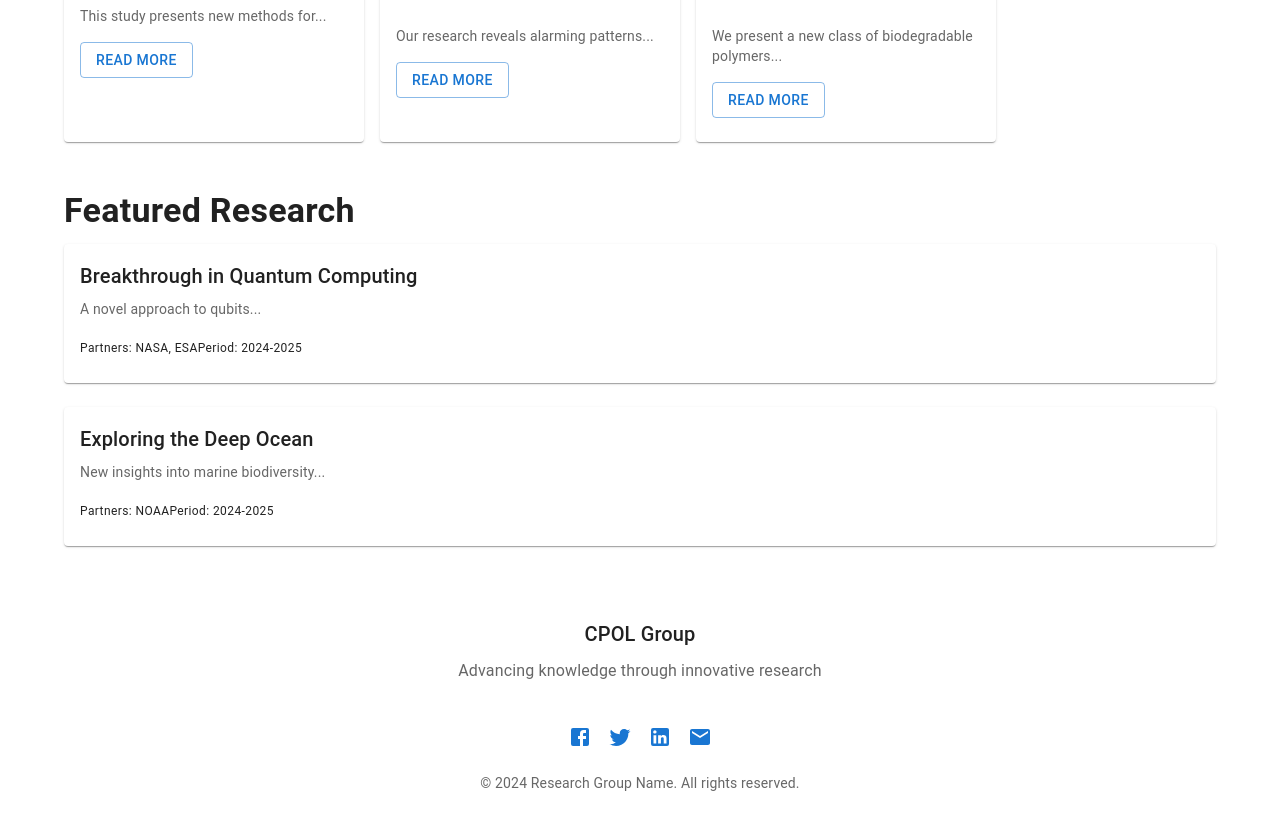
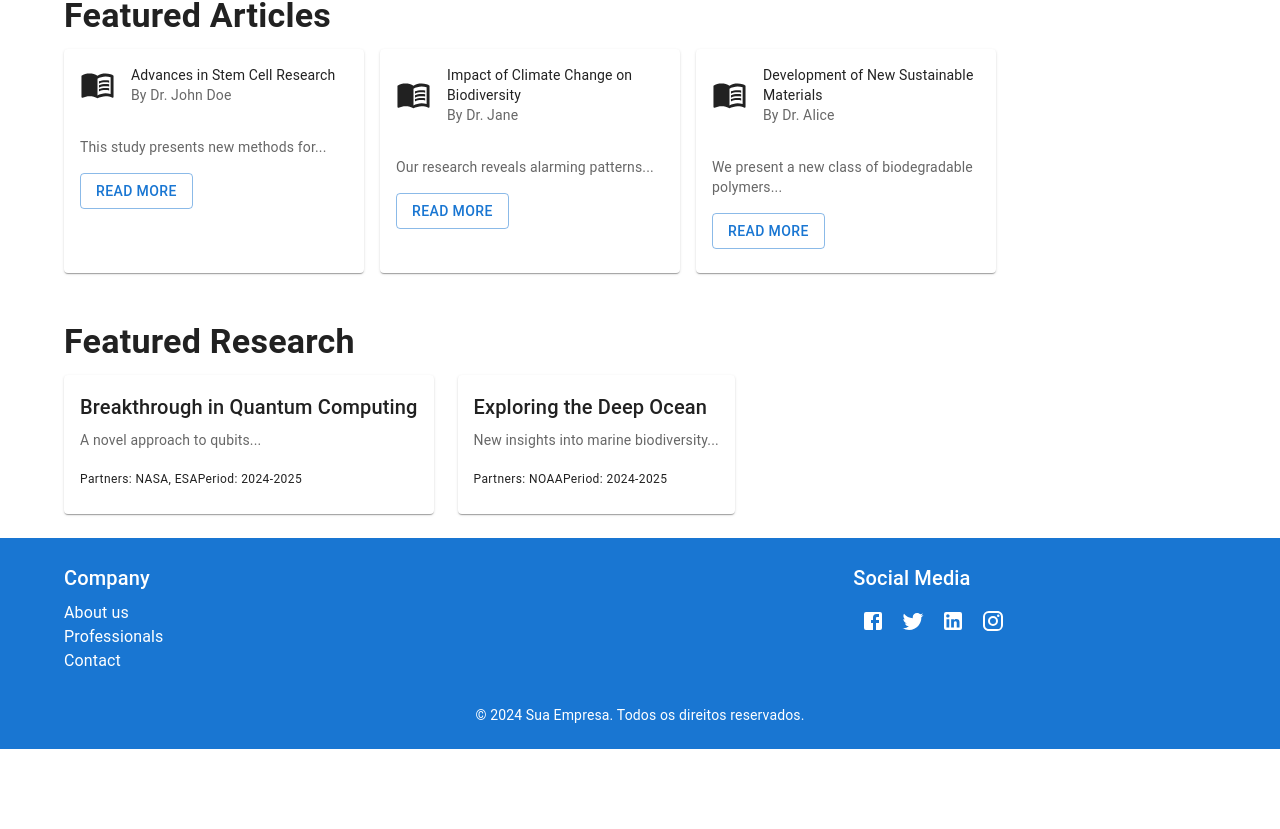
Before and after one commit to ozielsilveira/lp-cepol, a React (Vite) app: page / in a window 1280 px wide. Shown: the part 441-1270 px from the top of the page. After the commit the page ends 1190 px from the top, so only its background shows below. Built offline with nearby package versions, Linux system fonts and the light colour scheme.

Commit message:
feat: home, footer, fonts and theme
Signed-off-by: vitor.penteado <vitorpente19@gmail.com>

```diff
--- a/src/App.tsx
+++ b/src/App.tsx
@@ -5,6 +5,7 @@ import CssBaseline from "@mui/material/CssBaseline";
 import Header from "./components/header";
 import { routes } from "./routes/routes";
 import { Footer } from "./components/footers";
+import { Box } from "@mui/material";
 
 // Criação do tema Material-UI
 const theme = createTheme();
@@ -14,11 +15,17 @@ const AppRoutes: React.FC = () => {
   const element = useRoutes(routes);
 
   return (
-    <>
+    <Box
+      sx={{
+        display: "flex",
+        flexDirection: "column",
+        minHeight: "100vh",
+      }}
+    >
       <Header />
       {element}
       <Footer />
-    </>
+    </Box>
   );
 };
 
--- a/src/components/footers.tsx
+++ b/src/components/footers.tsx
@@ -1,65 +1,115 @@
 import React from "react";
-import { Box, Container, Typography, Link, IconButton } from "@mui/material";
-import { Facebook, Twitter, LinkedIn, Email } from "@mui/icons-material";
+import {
+  Box,
+  Typography,
+  Link,
+  IconButton,
+  Grid,
+  Container,
+} from "@mui/material";
+import { Facebook, Twitter, LinkedIn, Instagram } from "@mui/icons-material";
 
 export const Footer: React.FC = () => {
   return (
-    <Box component="footer" sx={{ bgcolor: "background.paper", py: 6 }}>
+    <Box
+      component="footer"
+      sx={{
+        bgcolor: "primary.main",
+        color: "white",
+        py: 3,
+      }}
+    >
       <Container maxWidth="lg">
-        <Typography variant="h6" align="center" gutterBottom>
-          CPOL Group
+        {/* Links Navegáveis */}
+        <Grid container spacing={4}>
+          <Grid item xs={12} sm={4}>
+            <Typography variant="h6" gutterBottom>
+              Company
             </Typography>
-        <Typography
-          variant="subtitle1"
-          align="center"
-          color="text.secondary"
-          component="p"
-        >
-          Advancing knowledge through innovative research
+            <Box>
+              <Link href="/about" color="inherit" underline="hover">
+                About us
+              </Link>
+            </Box>
+            <Box>
+              <Link href="/professionals" color="inherit" underline="hover">
+                Professionals
+              </Link>
+            </Box>
+            <Box>
+              <Link href="/contact" color="inherit" underline="hover">
+                Contact
+              </Link>
+            </Box>
+          </Grid>
+          <Grid item xs={12} sm={4}>
+            {/* <Typography variant="h6" gutterBottom>
+              Ajuda
             </Typography>
-        <Box sx={{ mt: 4, mb: 2, display: "flex", justifyContent: "center" }}>
+            <Box>
+              <Link href="/faq" color="inherit" underline="hover">
+                FAQ
+              </Link>
+            </Box>
+            <Box>
+              <Link href="/support" color="inherit" underline="hover">
+                Suporte
+              </Link>
+            </Box>
+            <Box>
+              <Link href="/terms" color="inherit" underline="hover">
+                Termos de Serviço
+              </Link>
+            </Box> */}
+          </Grid>
+          <Grid item xs={12} sm={4}>
+            <Typography variant="h6" gutterBottom>
+              Social Media
+            </Typography>
+            <Box>
               <IconButton
-            aria-label="Facebook"
-            color="primary"
-            component={Link}
-            href="#"
+                href="https://facebook.com"
                 target="_blank"
                 rel="noopener noreferrer"
+                color="inherit"
               >
                 <Facebook />
               </IconButton>
               <IconButton
-            aria-label="Twitter"
-            color="primary"
-            component={Link}
-            href="#"
+                href="https://twitter.com"
                 target="_blank"
                 rel="noopener noreferrer"
+                color="inherit"
               >
                 <Twitter />
               </IconButton>
               <IconButton
-            aria-label="LinkedIn"
-            color="primary"
-            component={Link}
-            href="#"
+                href="https://linkedin.com"
                 target="_blank"
                 rel="noopener noreferrer"
+                color="inherit"
               >
                 <LinkedIn />
               </IconButton>
               <IconButton
-            aria-label="Email"
-            color="primary"
-            component={Link}
-            href="mailto:contact@researchgroup.com"
+                href="https://instagram.com"
+                target="_blank"
+                rel="noopener noreferrer"
+                color="inherit"
               >
-            <Email />
+                <Instagram />
               </IconButton>
             </Box>
-        <Typography variant="body2" color="text.secondary" align="center">
-          © {new Date().getFullYear()} Research Group Name. All rights reserved.
+          </Grid>
+        </Grid>
+
+        {/* Direitos Autorais */}
+        <Box sx={{ mt: 4, textAlign: "center" }}>
+          <Typography variant="body2" color="inherit">
+            © {new Date().getFullYear()} Sua Empresa. Todos os direitos
+            reservados.
           </Typography>
+        </Box>
       </Container>
     </Box>
   );
--- /dev/null
+++ b/src/components/themeSwitcher.tsx
@@ -0,0 +1,18 @@
+import React from "react";
+import { IconButton, Tooltip } from "@mui/material";
+import { Brightness4, Brightness7 } from "@mui/icons-material";
+import { useThemeMode } from "../themes/ThemeProvider";
+
+const ThemeSwitcher: React.FC = () => {
+  const { mode, toggleTheme } = useThemeMode();
+
+  return (
+    <Tooltip title="Toggle Theme">
+      <IconButton onClick={toggleTheme} color="inherit">
+        {mode === "light" ? <Brightness4 /> : <Brightness7 />}
+      </IconButton>
+    </Tooltip>
+  );
+};
+
+export default ThemeSwitcher;
--- a/src/index.css
+++ b/src/index.css
@@ -66,3 +66,21 @@ button:focus-visible {
     background-color: #f9f9f9;
   }
 } */
+@font-face {
+  font-family: "Geist Sans";
+  src: url("/fonts/GeistVF.woff") format("woff");
+  font-weight: 100 900;
+  font-style: normal;
+}
+
+@font-face {
+  font-family: "Geist Mono";
+  src: url("/fonts/GeistMonoVF.woff") format("woff");
+  font-weight: 100 900;
+  font-style: normal;
+}
+
+:root {
+  --font-geist-sans: "Geist Sans", sans-serif;
+  --font-geist-mono: "Geist Mono", monospace;
+}
--- a/src/pages/articles.tsx
+++ b/src/pages/articles.tsx
@@ -1,5 +1,5 @@
-import { Button, Container, Grid } from "@mui/material";
-import { Card, CardContent, CardHeader, CardTitle } from "@mui/material";
+import { Container, Grid } from "@mui/material";
+import { Card, CardContent } from "@mui/material";
 import MenuBookIcon from "@mui/icons-material/MenuBook";
 // import { BookOpen } from "@mui/icons-material";
 
--- a/src/pages/home.tsx
+++ b/src/pages/home.tsx
@@ -100,13 +100,14 @@ export function Home() {
                   variant="outlined"
                   placeholder="Search research..."
                   fullWidth
+                  sx={{ borderRadius: "15px" }}
                 />
                 <Button variant="contained" startIcon={<SearchIcon />}>
                   Search
                 </Button>
               </Box>
             </Box>
-            <image href={mainImg} width={300} height={300} />
+            <Box component={"image"} href={mainImg} width={300} height={300} />
           </Box>
 
           {/* Articles */}
@@ -146,7 +147,7 @@ export function Home() {
           >
             Featured Research
           </Typography>
-          <Box sx={{ display: "flex", flexDirection: "column", gap: 3 }}>
+          <Box sx={{ display: "flex", flexDirection: "row", gap: 3 }}>
             {researchs.map((research) => (
               <Card key={research.id}>
                 <CardContent>
--- a/src/pages/research.tsx
+++ b/src/pages/research.tsx
@@ -1,16 +1,74 @@
 import React from "react";
-import { Container, Typography } from "@mui/material";
+import {
+  Box,
+  Card,
+  CardContent,
+  CardHeader,
+  Container,
+  Grid,
+  Typography,
+} from "@mui/material";
 
 export const Research: React.FC = () => {
+  const researchs = [
+    {
+      id: 1,
+      title: "Development of Next-Generation Vaccines",
+      description: "We are working on a revolutionary approach...",
+    },
+    {
+      id: 2,
+      title: "Restoration of Degraded Ecosystems",
+      description: "Our team is developing innovative techniques...",
+    },
+    {
+      id: 3,
+      title: "Quantum Materials for Computing",
+      description: "We investigate new materials with quantum properties...",
+    },
+  ];
   return (
     <Container>
-      <Typography variant="h2" component="h1" gutterBottom>
-        Our Research
-      </Typography>
-      <Typography variant="body1">
-        Here you can find information about our ongoing research projects and
-        areas of focus.
-      </Typography>
+      <Box
+        role="tabpanel"
+        hidden={false}
+        id="research-tab"
+        aria-labelledby="research-tab-label"
+        sx={{ py: { xs: 3, md: 6, lg: 8 }, bgcolor: "white" }}
+      >
+        <Box sx={{ textAlign: "center", mb: 4 }}>
+          <Typography
+            variant="h3"
+            component="h2"
+            fontWeight="bold"
+            gutterBottom
+          >
+            Ongoing Research
+          </Typography>
+        </Box>
+        <Grid container spacing={3} justifyContent="center">
+          {researchs.map((research) => (
+            <Grid item xs={12} sm={6} lg={4} key={research.id}>
+              <Card>
+                <CardHeader
+                  // avatar={<AtomIcon style={{ fontSize: "3rem", color: "#1e88e5" }} />}
+                  title={
+                    <Typography variant="h6" component="h3">
+                      {research.title}
+                    </Typography>
+                  }
+                  sx={{ textAlign: "center", pb: 0 }}
+                />
+                <CardContent>
+                  <Typography variant="body2" color="textSecondary">
+                    {research.description}
+                  </Typography>
+                </CardContent>
+              </Card>
+            </Grid>
+          ))}
+        </Grid>
+      </Box>
     </Container>
   );
 };
--- /dev/null
+++ b/src/themes/ThemeProvider.tsx
@@ -0,0 +1,42 @@
+import { ThemeProvider as MuiThemeProvider, CssBaseline } from "@mui/material";
+import React, { createContext, ReactNode, useContext, useState } from "react";
+import { lightTheme } from "./lightTheme";
+import { darkTheme } from "./darkTheme";
+
+type ThemeMode = "light" | "dark";
+
+interface ThemeContextProps {
+  mode: ThemeMode;
+  toggleTheme: () => void;
+}
+
+const ThemeContext = createContext<ThemeContextProps | undefined>(undefined);
+
+export const ThemeProvider: React.FC<{ children: ReactNode }> = ({
+  children,
+}) => {
+  const [mode, setMode] = useState<ThemeMode>("light");
+
+  const toggleTheme = () => {
+    setMode((prevMode) => (prevMode === "light" ? "dark" : "light"));
+  };
+
+  const theme = mode === "light" ? lightTheme : darkTheme;
+
+  return (
+    <ThemeContext.Provider value={{ mode, toggleTheme }}>
+      <MuiThemeProvider theme={theme}>
+        <CssBaseline />
+        {children}
+      </MuiThemeProvider>
+    </ThemeContext.Provider>
+  );
+};
+
+export const useThemeMode = (): ThemeContextProps => {
+  const context = useContext(ThemeContext);
+  if (!context) {
+    throw new Error("useThemeMode must be used within a ThemeProvider");
+  }
+  return context;
+};
--- /dev/null
+++ b/src/themes/darkTheme.ts
@@ -0,0 +1,29 @@
+import { createTheme } from "@mui/material/styles";
+
+export const darkTheme = createTheme({
+  palette: {
+    mode: "dark",
+    primary: {
+      main: "#13307b",
+    },
+    secondary: {
+      main: "#1460be",
+    },
+    background: {
+      default: "#121212",
+      paper: "#1d1d1d",
+    },
+    text: {
+      primary: "#ffffff",
+      secondary: "#bbbbbb",
+    },
+  },
+  typography: {
+    fontFamily: "var(--font-geist-sans)", // Fonte padrão
+    h1: { fontFamily: "var(--font-geist-sans)" },
+    h2: { fontFamily: "var(--font-geist-sans)" },
+    body1: { fontFamily: "var(--font-geist-mono)" }, // Por exemplo, para textos
+    button: { fontFamily: "var(--font-geist-mono)" }, // Para botões
+
+  },
+});
--- /dev/null
+++ b/src/themes/index.ts
@@ -0,0 +1,3 @@
+export * from './darkTheme'
+export * from './lightTheme'
+export * from './ThemeProvider'
--- /dev/null
+++ b/src/themes/lightTheme.ts
@@ -0,0 +1,31 @@
+import { createTheme } from "@mui/material/styles";
+
+export const lightTheme = createTheme({
+  palette: {
+    mode: "light",
+    primary: {
+      main: "#13307b",
+    },
+    secondary: {
+      main: "#1460be",
+    },
+    background: {
+      default: "#ffffff",
+      paper: "#f4f6f8",
+    },
+    text: {
+      primary: "#333333",
+      secondary: "#666666",
+    },
+  },
+  typography: {
+
+    fontFamily: "var(--font-geist-sans)", // Fonte padrão
+    h1: { fontFamily: "var(--font-geist-sans)" },
+    h2: { fontFamily: "var(--font-geist-sans)" },
+    body1: { fontFamily: "var(--font-geist-mono)" }, // Por exemplo, para textos
+    button: { fontFamily: "var(--font-geist-mono)" }, // Para botões
+
+    // fontFamily: "'Roboto', sans-serif",
+  },
+});
```
Also changed, not shown: src/components/header.tsx (+8 -2 lines). Lines whose indentation alone changed are shown as unchanged.
